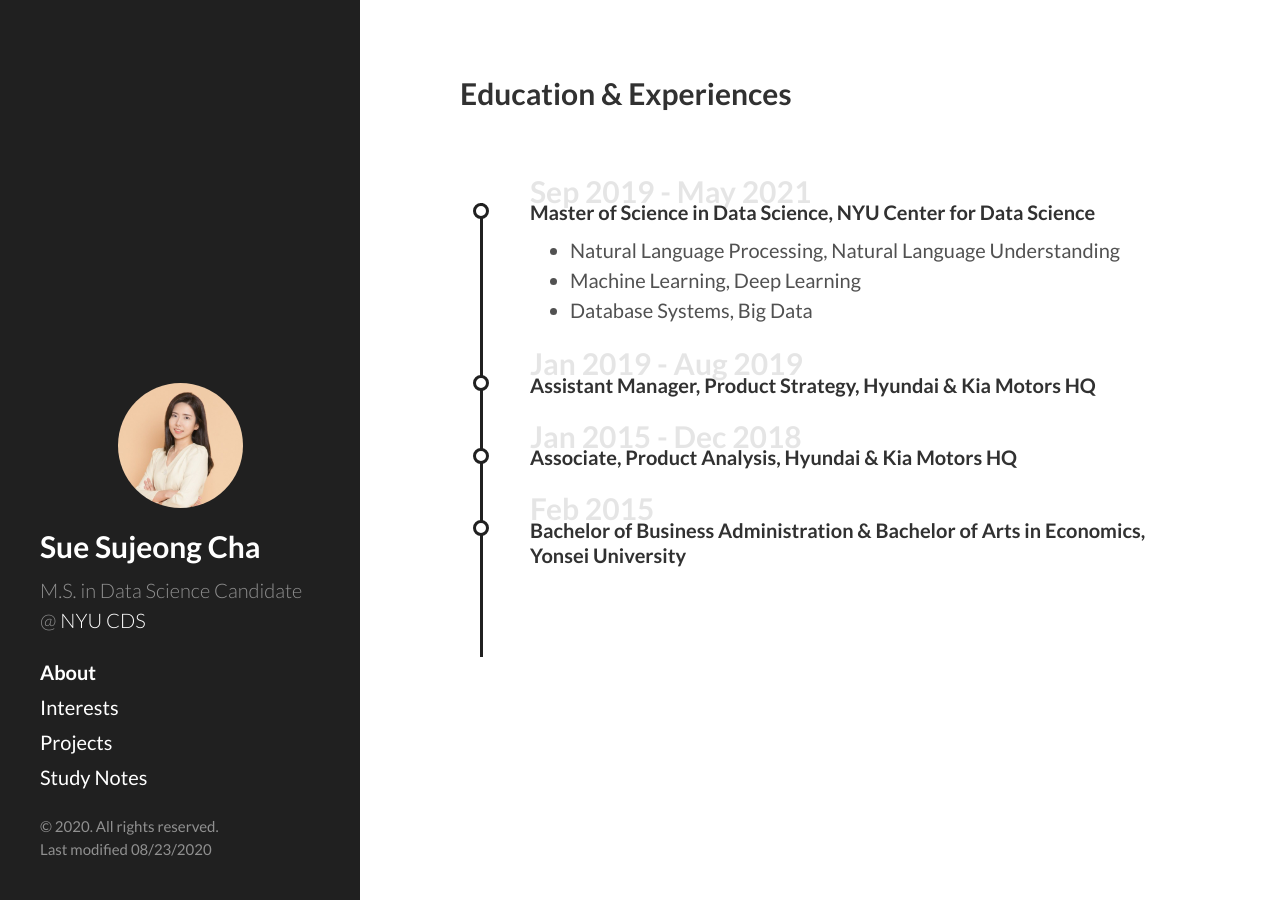
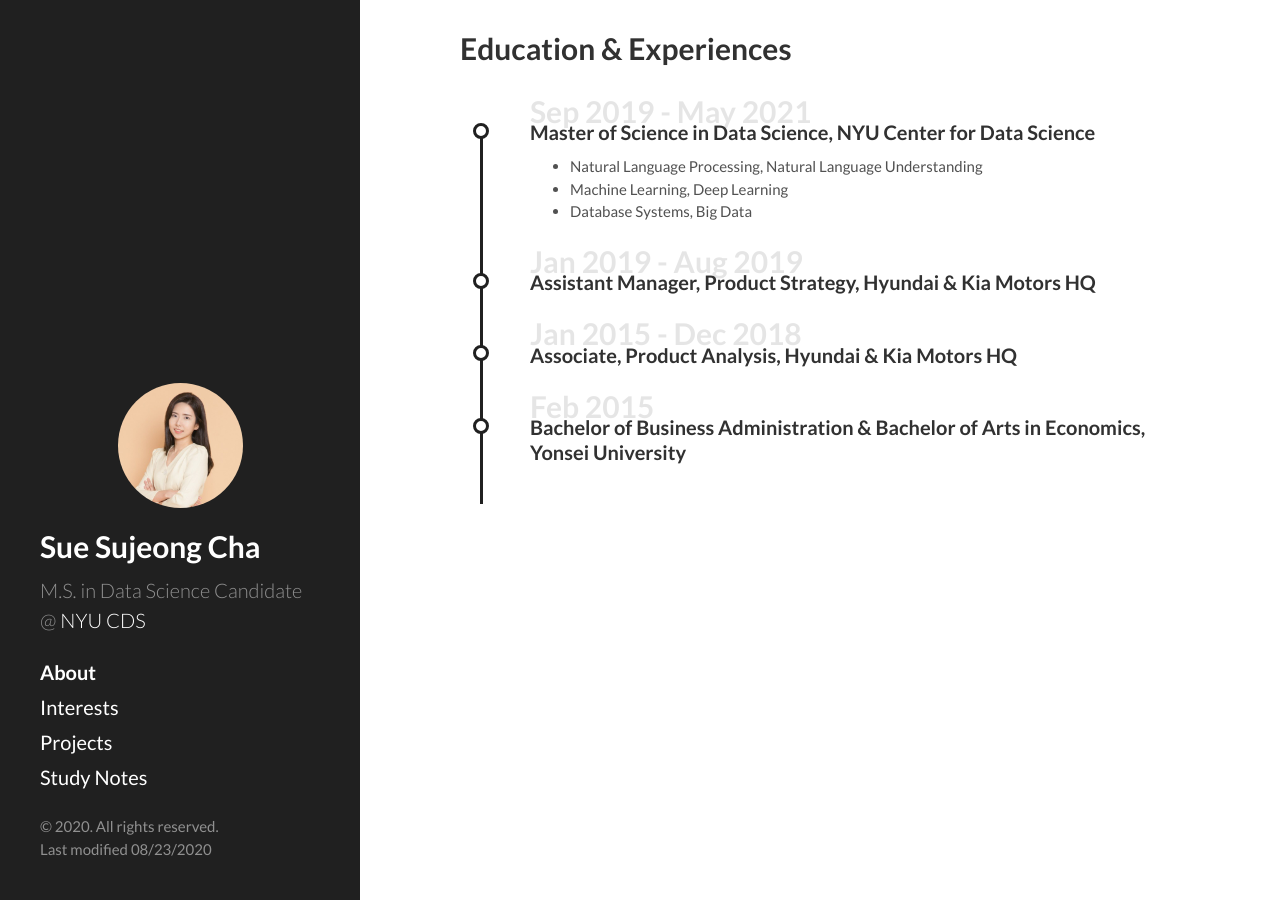
Before and after one commit to sujeongcha/sujeongcha.github.io, a Jekyll site: the page built from about.html, in a window 1280 px wide. Built offline with Jekyll 4.4.1, drawn with Linux system fonts in a browser that asks for light colours.

Commit message:
Update style.css

```diff
--- a/public/css/style.css
+++ b/public/css/style.css
@@ -8,7 +8,7 @@
 }
 
 .timeline {
-	padding: 40px 0px;
+	padding: 5px 0px;
 	width: auto;
 	margin-left: 40px;
 	margin-bottom: 40px;
@@ -17,7 +17,7 @@
 .timeline:before {
 	content: "";
 	position: absolute;
-	top: 80px;
+	top: 55px;
 	left: -20px;
 	width: 3px;
 	height: 90%;
@@ -66,7 +66,7 @@
 .main {
 	width: auto;
 	margin-left: 0px;
-	margin-top: 0px;
+	margin-top: -45px;
 }
 
 .main h1 {
@@ -80,3 +80,7 @@
 	font-family: serif;
 	text-align: right;
 }
+
+ul {
+	font-size: 15px;
+}
```
